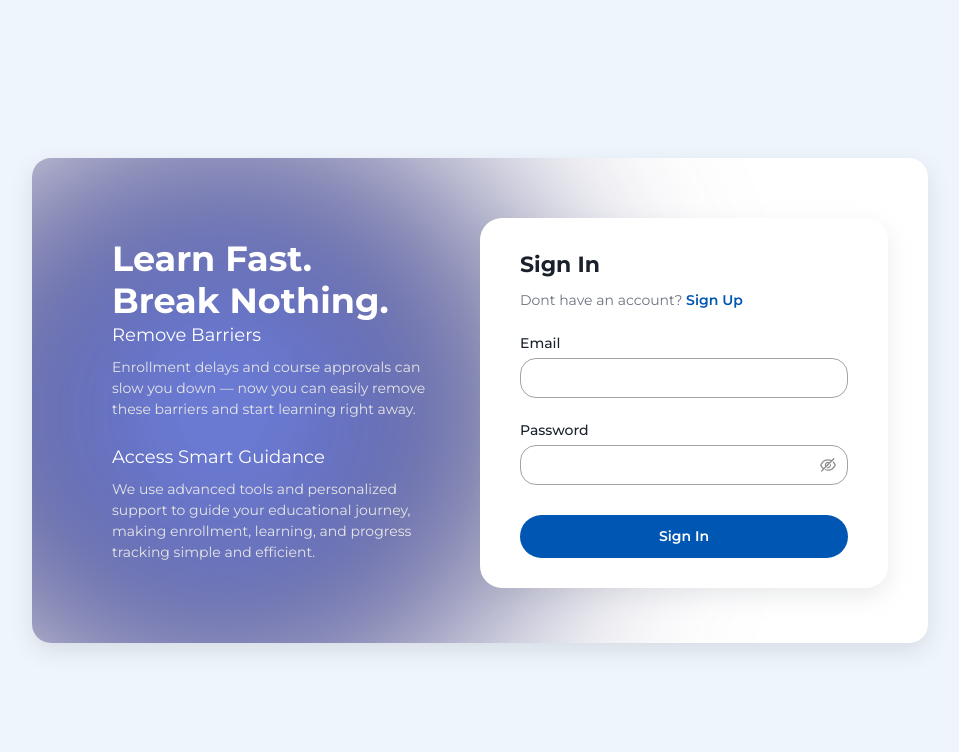
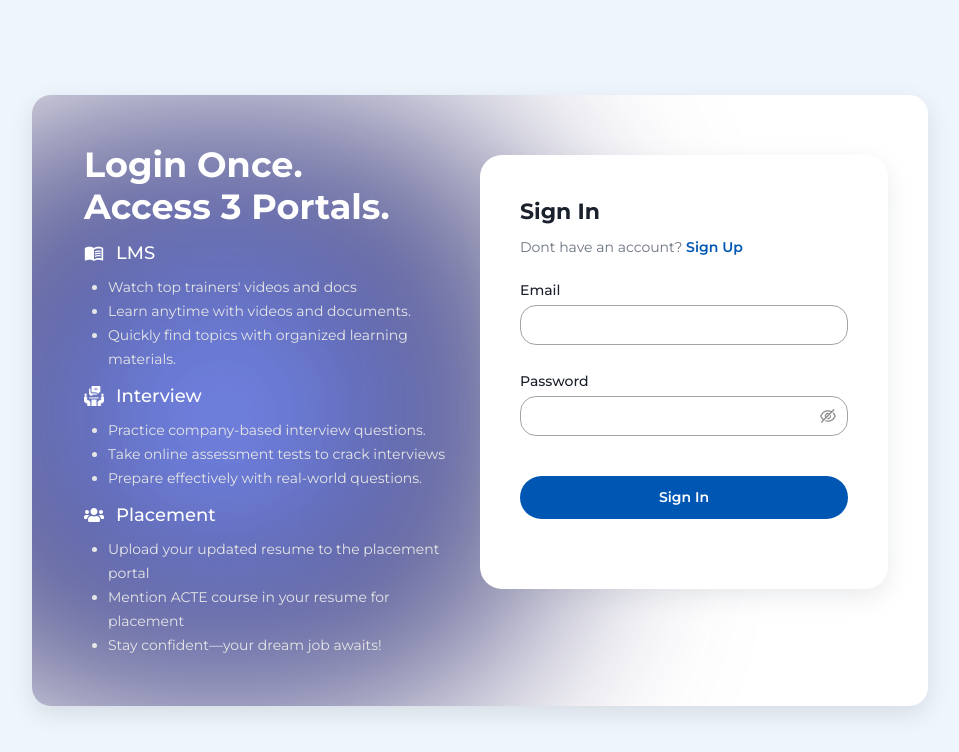
Before and after one commit to Acrwep/Jobportal-frontend, a React (Create React App) app: page /login in a window 1280 px wide. Shown: the top 752 px of the page, without its empty margins (160-1119 px from the left). Built offline with nearby package versions, Linux system fonts and the light colour scheme.

Commit message:
login and register ui changes

```diff
--- a/src/Layout/SideMenu.js
+++ b/src/Layout/SideMenu.js
@@ -300,7 +300,7 @@ export default function SideMenu() {
   return (
     <Menu
       mode="inline"
-      style={{ backgroundColor: "transparent", padding: "0px 4px" }}
+      className="portallayout_sidemenu"
       selectedKeys={[selectedKey]}
       defaultOpenKeys={["courses"]}
       onClick={handleMenuClick}
--- a/src/Login/LmsLogin.js
+++ b/src/Login/LmsLogin.js
@@ -10,6 +10,9 @@ import {
 import { CommonToaster } from "../Common/CommonToaster";
 import { adminLogin, getCourses } from "../Common/action";
 import { LoadingOutlined } from "@ant-design/icons";
+import { MdMenuBook } from "react-icons/md";
+import { FaUsers } from "react-icons/fa";
+import InterviewIcon from "../images/login-interview-icon.png";
 
 export default function LmsLogin() {
   const navigate = useNavigate();
@@ -113,25 +116,45 @@ export default function LmsLogin() {
           >
             <div className="register_leftContainer">
               <p className="register_heading">
-                Learn Fast.
+                Login Once.
                 <br />
-                Break Nothing.
+                Access 3 Portals.
               </p>
 
               <div className="register_points">
-                <h3>Remove Barriers</h3>
-                <p>
-                  Enrollment delays and course approvals can slow you down — now
-                  you can easily remove these barriers and start learning right
-                  away.
-                </p>
+                <div className="lmsregister_subheadingContainer">
+                  <MdMenuBook color="#ffffff" size={20} />
+                  <h3>LMS</h3>
+                </div>
 
-                <h3 style={{ marginTop: "24px" }}>Access Smart Guidance</h3>
-                <p>
-                  We use advanced tools and personalized support to guide your
-                  educational journey, making enrollment, learning, and progress
-                  tracking simple and efficient.
-                </p>
+                <ul>
+                  <li>Watch top trainers' videos and docs</li>
+                  <li>Learn anytime with videos and documents.</li>
+                  <li>
+                    Quickly find topics with organized learning materials.
+                  </li>
+                </ul>
+
+                <div className="lmsregister_subheadingContainer">
+                  <img src={InterviewIcon} style={{ width: "20px" }} />
+                  <h3>Interview</h3>
+                </div>
+
+                <ul>
+                  <li>Practice company-based interview questions.</li>
+                  <li>Take online assessment tests to crack interviews</li>
+                  <li>Prepare effectively with real-world questions.</li>
+                </ul>
+
+                <div className="lmsregister_subheadingContainer">
+                  <FaUsers color="#ffffff" size={20} />
+                  <h3>Placement</h3>
+                </div>
+                <ul>
+                  <li>Upload your updated resume to the placement portal</li>
+                  <li>Mention ACTE course in your resume for placement</li>
+                  <li>Stay confident—your dream job awaits!</li>
+                </ul>
               </div>
             </div>
           </Col>
@@ -182,7 +205,7 @@ export default function LmsLogin() {
                     {"Email" + " " + emailError}
                   </p>
                 </div>
-                <div style={{ marginTop: "22px", marginBottom: "10px" }}>
+                <div style={{ marginTop: "26px", marginBottom: "10px" }}>
                   <p className="register_inputlabel">Password</p>
                   <Input.Password
                     className={
@@ -213,6 +236,7 @@ export default function LmsLogin() {
                 {loading ? (
                   <button
                     className="register_disablesubmitbutton"
+                    style={{ marginTop: "30px" }}
                     onClick={(e) => e.preventDefault()}
                   >
                     <>
@@ -231,6 +255,7 @@ export default function LmsLogin() {
                 ) : (
                   <button
                     className="register_submitbutton"
+                    style={{ marginTop: "30px" }}
                     onClick={handleSubmit}
                     type="submit"
                   >
--- a/src/Login/styles.css
+++ b/src/Login/styles.css
@@ -149,7 +149,7 @@
 .lmslogin_rightContainer {
   background: #ffffff;
   border-radius: 22px;
-  padding: 30px 40px;
+  padding: 40px 40px 70px 40px;
   z-index: 1;
   position: relative;
   box-shadow: rgba(149, 157, 165, 0.2) 0px 8px 24px;
@@ -167,8 +167,46 @@
     transparent
   );
   transform: translate(-74%, -48%);
-  filter: blur(100px);
-  /* opacity: 0.8; */
-  border-radius: 50%;
+  filter: blur(90px);
+  border-radius: 30%;
   z-index: 0;
 }
+@media (min-width: 320px) and (max-width: 425px) {
+  .lmslogin_blurBackground {
+    position: absolute;
+    top: 50%;
+    left: 40%;
+    width: 500px;
+    height: 1120px;
+    background: radial-gradient(
+      circle at center,
+      rgba(63, 99, 255, 0.7) 10%,
+      rgb(49 46 105 / 85%),
+      transparent
+    );
+    transform: translate(-54%, -65%);
+    filter: blur(90px);
+    border-radius: 30%;
+    z-index: 0;
+  }
+}
+
+@media (min-width: 426px) and (max-width: 990px) {
+  .lmslogin_blurBackground {
+    position: absolute;
+    top: 50%;
+    left: 40%;
+    width: 760px;
+    height: 800px;
+    background: radial-gradient(
+      circle at center,
+      rgba(63, 99, 255, 0.7) 10%,
+      rgb(49 46 105 / 85%),
+      transparent
+    );
+    transform: translate(-46%, -63%);
+    filter: blur(90px);
+    border-radius: 30%;
+    z-index: 0;
+  }
+}
--- a/src/Register/Register.js
+++ b/src/Register/Register.js
@@ -16,6 +16,9 @@ import {
 import { CommonToaster } from "../Common/CommonToaster";
 import { useNavigate } from "react-router-dom";
 import { LoadingOutlined } from "@ant-design/icons";
+import { MdMenuBook } from "react-icons/md";
+import { FaUsers } from "react-icons/fa";
+import InterviewIcon from "../images/login-interview-icon.png";
 
 export default function Register() {
   const navigate = useNavigate();
@@ -169,25 +172,41 @@ export default function Register() {
           >
             <div className="register_leftContainer">
               <p className="register_heading">
-                Learn Fast.
+                Register Once.
                 <br />
-                Break Nothing.
+                Access 3 Portals.
               </p>
 
               <div className="register_points">
-                <h3>Remove Barriers</h3>
-                <p>
-                  Enrollment delays and course approvals can slow you down — now
-                  you can easily remove these barriers and start learning right
-                  away.
-                </p>
-
-                <h3 style={{ marginTop: "24px" }}>Access Smart Guidance</h3>
-                <p>
-                  We use advanced tools and personalized support to guide your
-                  educational journey, making enrollment, learning, and progress
-                  tracking simple and efficient.
-                </p>
+                <div className="lmsregister_subheadingContainer">
+                  <MdMenuBook color="#ffffff" size={20} />
+                  <h3>LMS</h3>
+                </div>
+                <ul>
+                  <li>Watch top trainers' videos and docs</li>
+                  <li>Learn anytime with videos and documents.</li>
+                  <li>
+                    Quickly find topics with organized learning materials.
+                  </li>
+                </ul>
+                <div className="lmsregister_subheadingContainer">
+                  <img src={InterviewIcon} style={{ width: "20px" }} />
+                  <h3>Interview</h3>
+                </div>
+                <ul>
+                  <li>Practice company-based interview questions.</li>
+                  <li>Take online assessment tests to crack interviews</li>
+                  <li>Prepare effectively with real-world questions.</li>
+                </ul>
+                <div className="lmsregister_subheadingContainer">
+                  <FaUsers color="#ffffff" size={20} />
+                  <h3>Placement</h3>
+                </div>{" "}
+                <ul>
+                  <li>Upload your updated resume to the placement portal</li>
+                  <li>Mention ACTE course in your resume for placement</li>
+                  <li>Stay confident—your dream job awaits!</li>
+                </ul>
               </div>
             </div>
           </Col>
@@ -390,6 +409,7 @@ export default function Register() {
                   <button
                     className="register_disablesubmitbutton"
                     onClick={(e) => e.preventDefault()}
+                    style={{ marginTop: "20px" }}
                   >
                     <>
                       <Spin
@@ -407,6 +427,7 @@ export default function Register() {
                 ) : (
                   <button
                     className="register_submitbutton"
+                    style={{ marginTop: "20px" }}
                     type="submit"
                     onClick={handleSubmit}
                   >
--- a/src/Register/styles.css
+++ b/src/Register/styles.css
@@ -56,20 +56,57 @@
   z-index: 0;
 }
 
-@media (min-width: 320px) and (max-width: 599px) {
+@media (min-width: 320px) and (max-width: 425px) {
   .register_blurBackground {
-    transform: translate(-60%, -90%);
+    position: absolute;
+    top: 50%;
+    left: 40%;
+    width: 500px;
+    height: 1120px;
+    background: radial-gradient(
+      circle at center,
+      rgba(63, 99, 255, 0.7) 10%,
+      rgb(49 46 105 / 85%),
+      transparent
+    );
+    transform: translate(-54%, -65%);
+    filter: blur(90px);
+    border-radius: 30%;
+    z-index: 0;
   }
 }
-@media (min-width: 600px) and (max-width: 991px) {
+
+@media (min-width: 426px) and (max-width: 990px) {
   .register_blurBackground {
-    transform: translate(-40%, -90%);
+    position: absolute;
+    top: 50%;
+    left: 40%;
+    width: 760px;
+    height: 800px;
+    background: radial-gradient(
+      circle at center,
+      rgba(63, 99, 255, 0.7) 10%,
+      rgb(49 46 105 / 85%),
+      transparent
+    );
+    transform: translate(-46%, -63%);
+    filter: blur(90px);
+    border-radius: 30%;
+    z-index: 0;
   }
 }
+
 .register_leftContainer {
-  padding: 40px;
+  padding: 9px 12px;
   z-index: 1;
   position: relative;
+}
+.lmsregister_subheadingContainer {
+  display: flex;
+  margin-top: 12px;
+  gap: 12px;
+  align-items: center;
+  margin-bottom: 8px;
 }
 .register_heading {
   font-size: 35px;
@@ -78,10 +115,9 @@
   color: #ffffff;
   line-height: 1.2;
 }
-
 .register_points h3 {
   font-size: 18px;
-  margin-bottom: 8px;
+  font-weight: 500;
   color: #ffffff;
 }
 
@@ -90,7 +126,13 @@
   color: #e6e6e6;
   line-height: 1.5;
 }
-
+.register_points ul {
+  padding: 0px 0px 0px 24px;
+  color: #e6e6e6;
+}
+.register_points li {
+  line-height: 24px;
+}
 .register_rightContainer {
   background: #ffffff;
   border-radius: 22px;
@@ -102,11 +144,11 @@
 .lmsregister_rightContainer {
   background: #ffffff;
   border-radius: 22px;
-  padding: 30px 40px;
+  padding: 40px;
   z-index: 1;
   position: relative;
   box-shadow: rgba(149, 157, 165, 0.2) 0px 8px 24px;
-  height: 420px;
+  height: 460px;
   overflow-y: auto;
 }
 .lmsregister_rightContainer {
@@ -310,7 +352,6 @@
   background-color: #0056b3;
   border: none;
   height: 43px;
-  margin-top: 20px;
   border-radius: 30px;
   color: #ffffff;
   font-weight: 600;
@@ -330,7 +371,6 @@
   background-color: #0056b3;
   border: none;
   height: 43px;
-  margin-top: 20px;
   border-radius: 30px;
   color: #ffffff;
   font-weight: 600;
--- a/src/StudentResult/styles.css
+++ b/src/StudentResult/styles.css
@@ -12,12 +12,14 @@
   /* margin-bottom: 30px; */
 }
 .assessments_testlinks {
-  color: #0056b3;
+  color: #15c !important;
   text-decoration: underline;
   cursor: pointer;
+  display: inline-block;
+  width: 100%;
 }
 .assessments_testlinks:hover {
-  color: #0056b3 !important;
+  color: #15c !important;
   text-decoration: underline;
 }
 .assessments_testlinks .assessments_testlinks_seemore {
```
Also changed, not shown: src/Courses/Courses.js (+16 -0 lines), src/Interview/TestInvite.js (+18 -2 lines), src/Layout/styles.css (+8 -1 lines), src/StudentResult/Assessments.js (+20 -6 lines), src/images/login-interview-icon.png (added).
